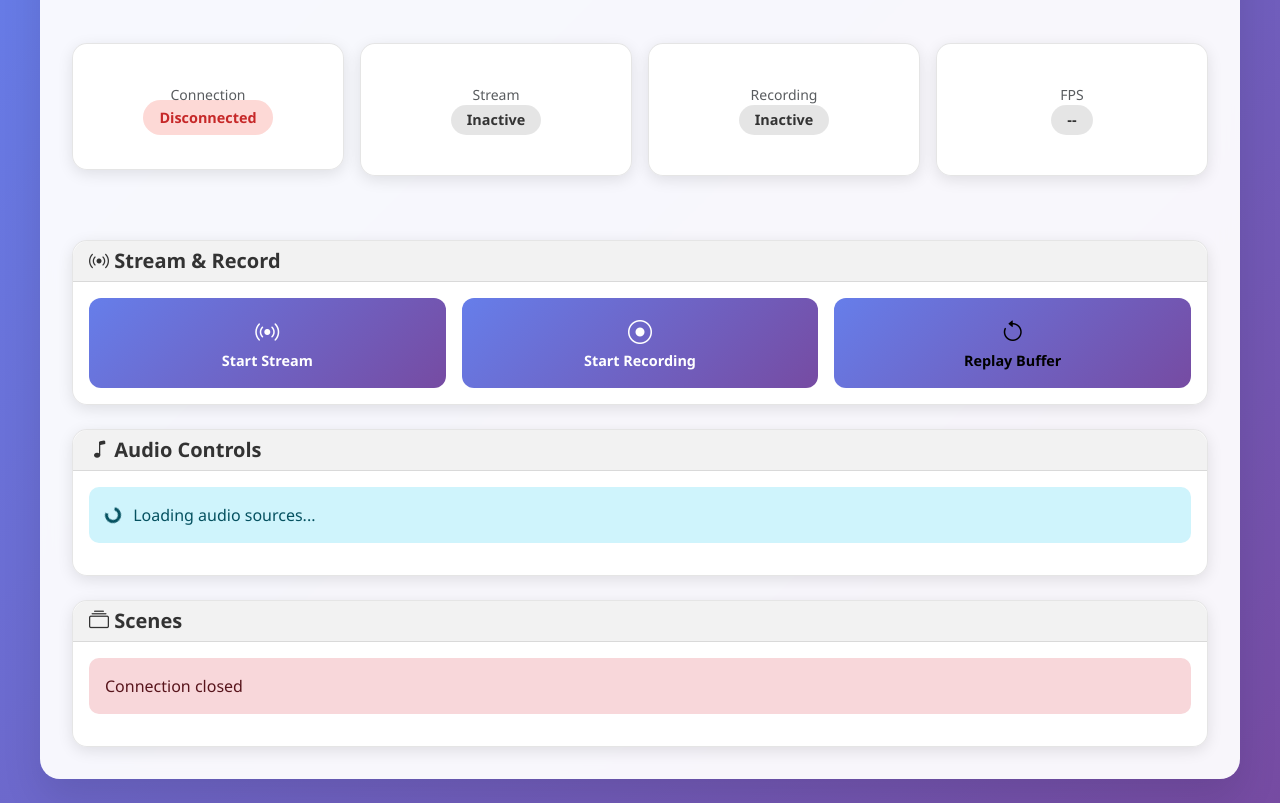
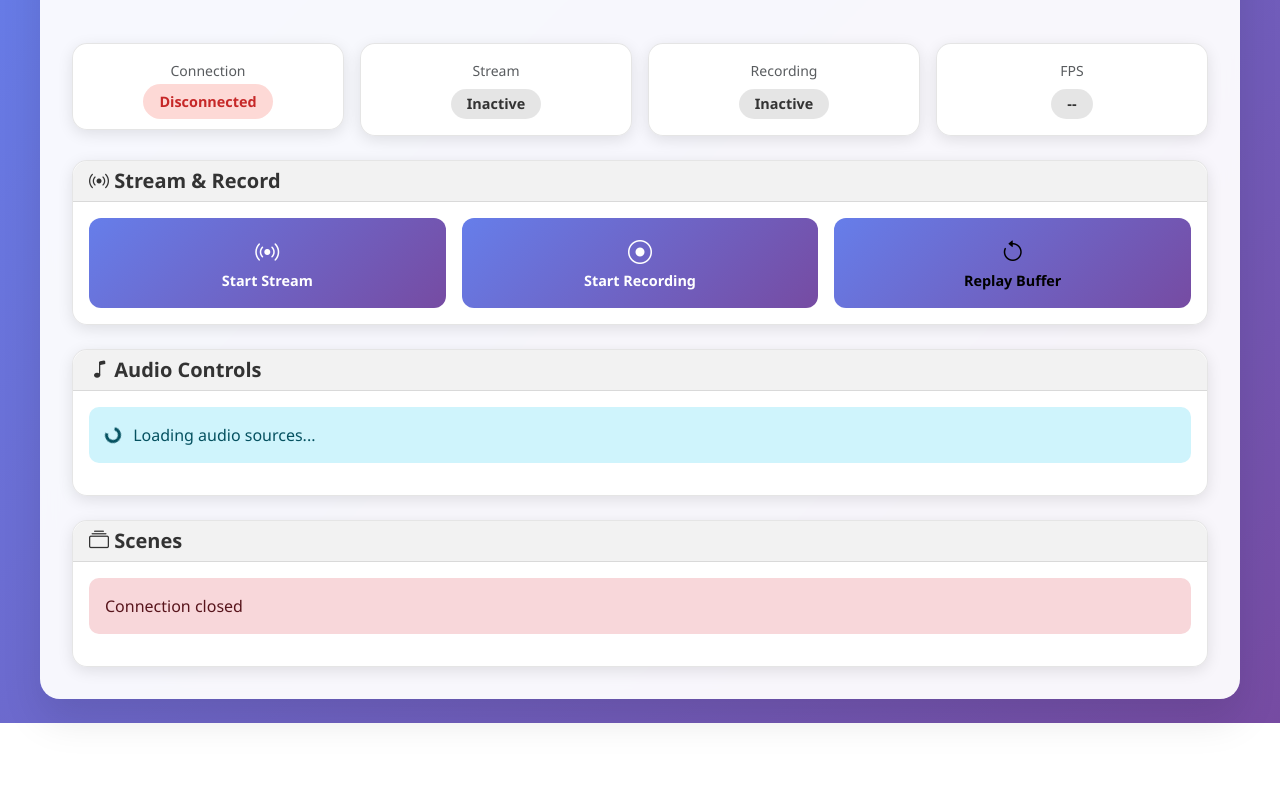
Before and after one commit to staticextasy/XTouchController, a website: page index.html in a window 1280 px wide. Shown: the part 119-922 px from the top of the page. After the commit the page ends 842 px from the top, so only its background shows below. Drawn offline with nearby package versions, Linux system fonts and the light colour scheme.

Commit message:
Add spacing between status labels and values for better readability

```diff
--- a/index.html
+++ b/index.html
@@ -28,11 +28,11 @@
       </div>
 
                     <!-- Status Monitoring -->
-       <div class="row g-3 mb-5">
+        <div class="row g-3 mb-4">
         <div class="col-6 col-md-3">
           <div class="card status-card text-center">
                          <div class="card-body">
-              <small class="text-muted d-block">Connection</small>
+               <small class="text-muted d-block mb-2">Connection</small>
                <span class="badge status-value" id="connection-status">Disconnected</span>
              </div>
           </div>
@@ -40,7 +40,7 @@
         <div class="col-6 col-md-3">
           <div class="card status-card text-center">
                          <div class="card-body">
-              <small class="text-muted d-block">Stream</small>
+               <small class="text-muted d-block mb-2">Stream</small>
                <span class="badge status-value" id="stream-status">Inactive</span>
              </div>
           </div>
@@ -48,7 +48,7 @@
         <div class="col-6 col-md-3">
           <div class="card status-card text-center">
                          <div class="card-body">
-              <small class="text-muted d-block">Recording</small>
+               <small class="text-muted d-block mb-2">Recording</small>
                <span class="badge status-value" id="recording-status">Inactive</span>
              </div>
           </div>
@@ -56,7 +56,7 @@
         <div class="col-6 col-md-3">
           <div class="card status-card text-center">
                          <div class="card-body">
-              <small class="text-muted d-block">FPS</small>
+               <small class="text-muted d-block mb-2">FPS</small>
                <span class="badge status-value" id="fps-status">--</span>
              </div>
           </div>
--- a/styles.css
+++ b/styles.css
@@ -125,8 +125,6 @@ h1 {
   border: 1px solid rgba(0, 0, 0, 0.1);
   border-radius: 15px;
   transition: all 0.3s ease;
-  margin-bottom: 1rem;
-  padding: 1.5rem 1rem;
 }
 
 .status-card:hover {
```
Lines whose indentation alone changed are shown as unchanged.
